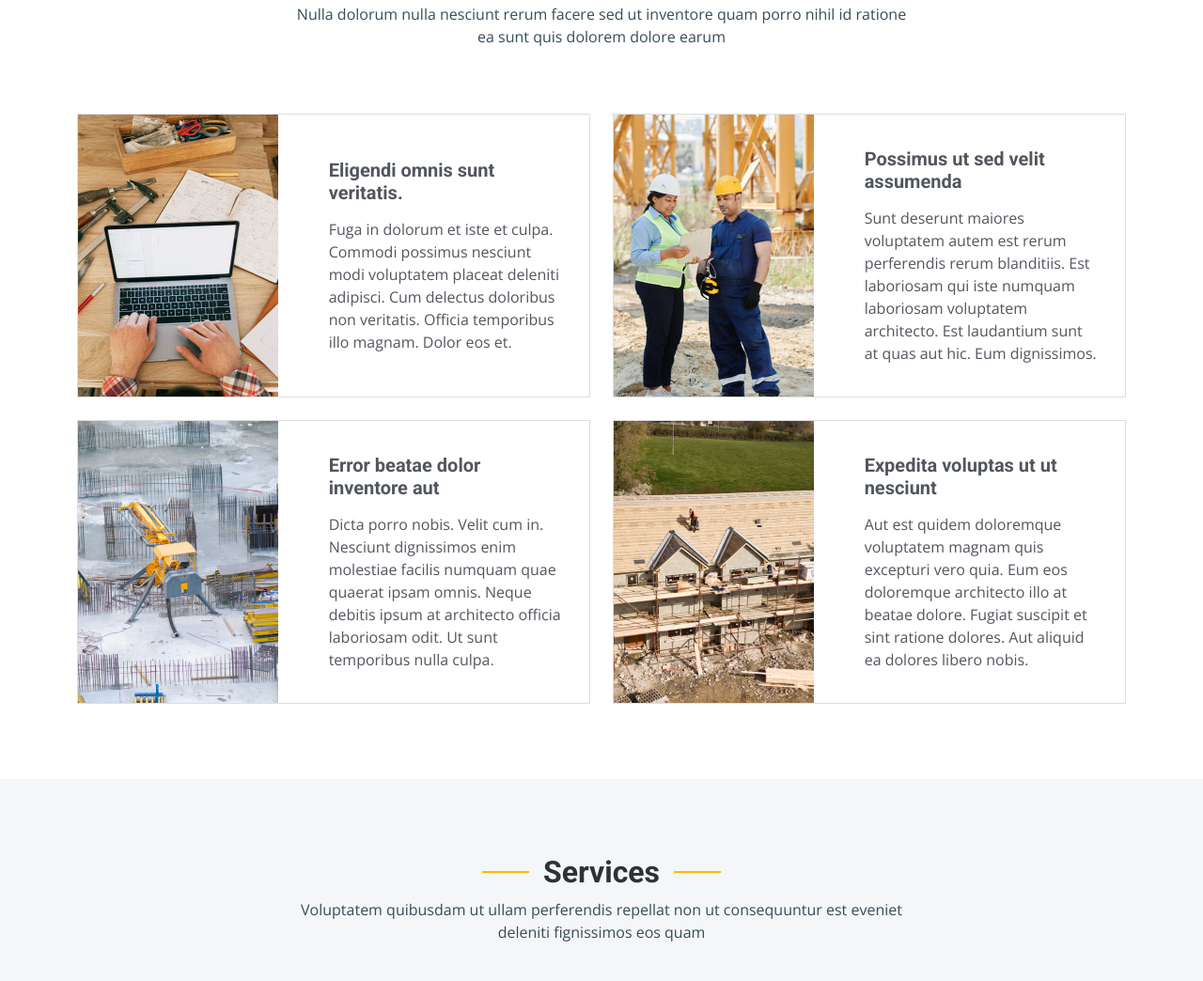
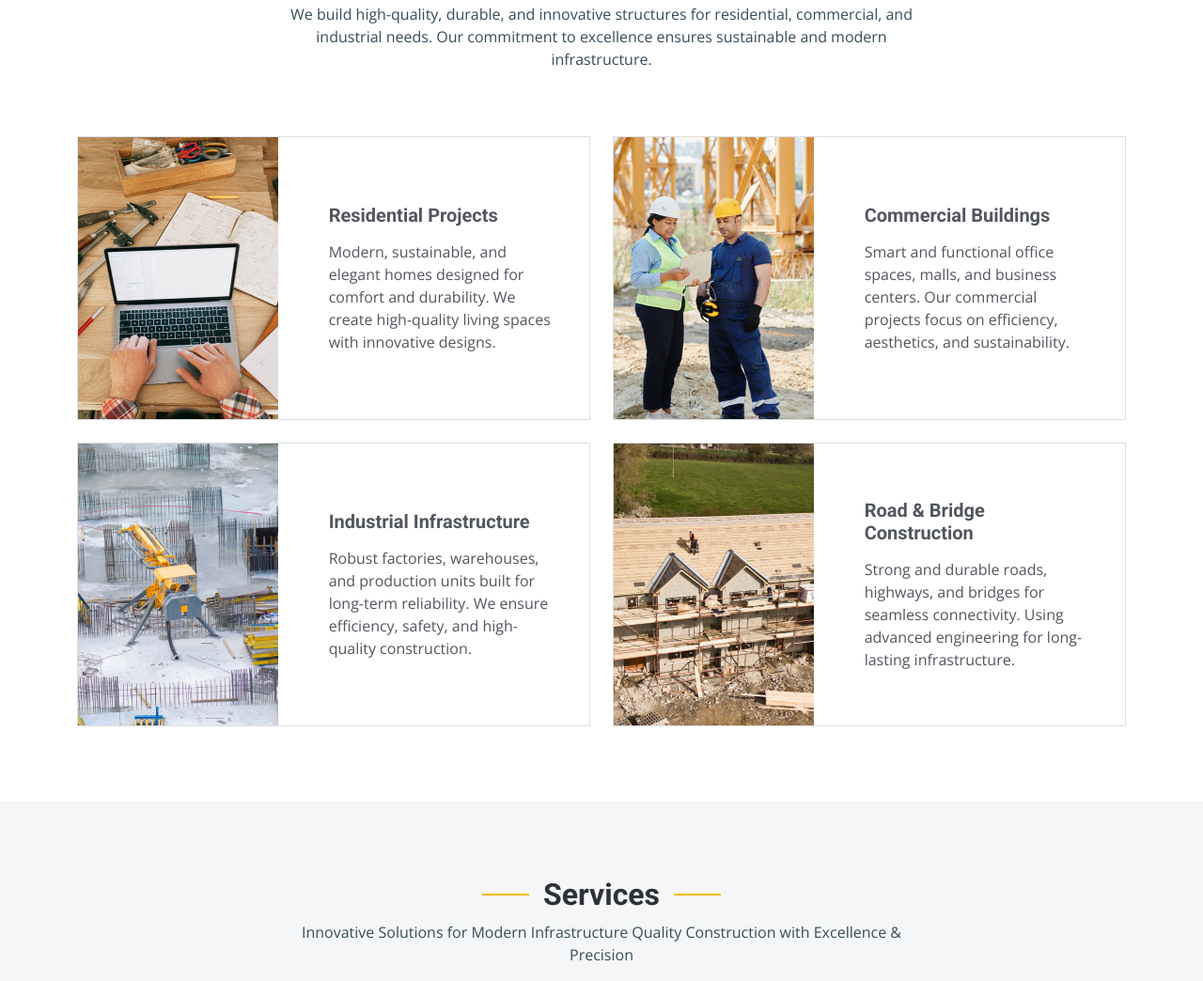
Before and after one commit to sagarpagar1509/Skyline-Construction-Project, a plain HTML site: page index.html in a window 1280 px wide. Shown: the part 1348-2392 px from the top of the page at 94% size. Drawn offline with nearby package versions, Linux system fonts and the light colour scheme.

Commit message:
update construction and services

```diff
--- a/index.html
+++ b/index.html
@@ -69,9 +69,8 @@
         <div class="row justify-content-center">
           <div class="col-lg-6 text-center">
             <h2 data-aos="fade-down">Welcome to <span>Skyline Infrastructure</span></h2>
-            <p data-aos="fade-up">Lorem ipsum dolor sit amet, consectetur adipiscing elit, sed do eiusmod tempor
-              incididunt ut labore et dolore magna aliqua. Ut enim ad minim veniam, quis nostrud exercitation ullamco
-              laboris nisi ut aliquip ex ea commodo consequat.</p>
+            <p data-aos="fade-up">Building Dreams, Creating Landmarks
+              Reliable, Sustainable, and Innovative Construction Solutions</p>
 
           </div>
         </div>
@@ -195,8 +194,7 @@
 
         <div class="section-header">
           <h2>Constructions</h2>
-          <p>Nulla dolorum nulla nesciunt rerum facere sed ut inventore quam porro nihil id ratione ea sunt quis dolorem
-            dolore earum</p>
+          <p>We build high-quality, durable, and innovative structures for residential, commercial, and industrial needs. Our commitment to excellence ensures sustainable and modern infrastructure. </p>
         </div>
 
         <div class="row gy-4">
@@ -209,9 +207,8 @@
                 </div>
                 <div class="col-xl-7 d-flex align-items-center">
                   <div class="card-body">
-                    <h4 class="card-title">Eligendi omnis sunt veritatis.</h4>
-                    <p>Fuga in dolorum et iste et culpa. Commodi possimus nesciunt modi voluptatem placeat deleniti
-                      adipisci. Cum delectus doloribus non veritatis. Officia temporibus illo magnam. Dolor eos et.</p>
+                    <h4 class="card-title">Residential Projects</h4>
+                    <p>Modern, sustainable, and elegant homes designed for comfort and durability. We create high-quality living spaces with innovative designs.</p>
                   </div>
                 </div>
               </div>
@@ -226,10 +223,8 @@
                 </div>
                 <div class="col-xl-7 d-flex align-items-center">
                   <div class="card-body">
-                    <h4 class="card-title">Possimus ut sed velit assumenda</h4>
-                    <p>Sunt deserunt maiores voluptatem autem est rerum perferendis rerum blanditiis. Est laboriosam qui
-                      iste numquam laboriosam voluptatem architecto. Est laudantium sunt at quas aut hic. Eum
-                      dignissimos.</p>
+                    <h4 class="card-title">Commercial Buildings</h4>
+                    <p>Smart and functional office spaces, malls, and business centers. Our commercial projects focus on efficiency, aesthetics, and sustainability.</p>
                   </div>
                 </div>
               </div>
@@ -244,10 +239,8 @@
                 </div>
                 <div class="col-xl-7 d-flex align-items-center">
                   <div class="card-body">
-                    <h4 class="card-title">Error beatae dolor inventore aut</h4>
-                    <p>Dicta porro nobis. Velit cum in. Nesciunt dignissimos enim molestiae facilis numquam quae quaerat
-                      ipsam omnis. Neque debitis ipsum at architecto officia laboriosam odit. Ut sunt temporibus nulla
-                      culpa.</p>
+                    <h4 class="card-title">Industrial Infrastructure</h4>
+                    <p>Robust factories, warehouses, and production units built for long-term reliability. We ensure efficiency, safety, and high-quality construction.</p>
                   </div>
                 </div>
               </div>
@@ -262,10 +255,8 @@
                 </div>
                 <div class="col-xl-7 d-flex align-items-center">
                   <div class="card-body">
-                    <h4 class="card-title">Expedita voluptas ut ut nesciunt</h4>
-                    <p>Aut est quidem doloremque voluptatem magnam quis excepturi vero quia. Eum eos doloremque
-                      architecto illo at beatae dolore. Fugiat suscipit et sint ratione dolores. Aut aliquid ea dolores
-                      libero nobis.</p>
+                    <h4 class="card-title">Road & Bridge Construction</h4>
+                    <p>Strong and durable roads, highways, and bridges for seamless connectivity. Using advanced engineering for long-lasting infrastructure.</p>
                   </div>
                 </div>
               </div>
@@ -283,8 +274,8 @@
 
         <div class="section-header">
           <h2>Services</h2>
-          <p>Voluptatem quibusdam ut ullam perferendis repellat non ut consequuntur est eveniet deleniti fignissimos eos
-            quam</p>
+          <p>Innovative Solutions for Modern Infrastructure
+            Quality Construction with Excellence & Precision</p>
         </div>
 
         <div class="row gy-4">
```
